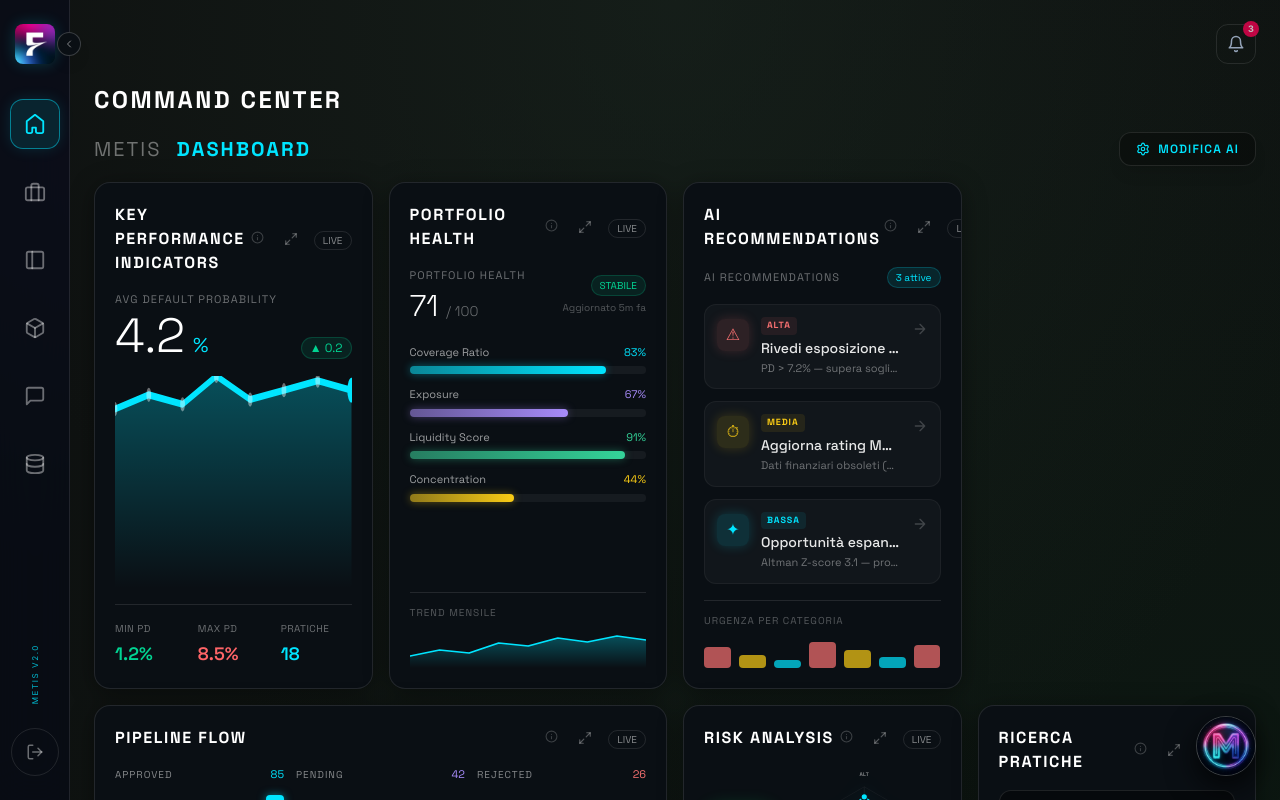
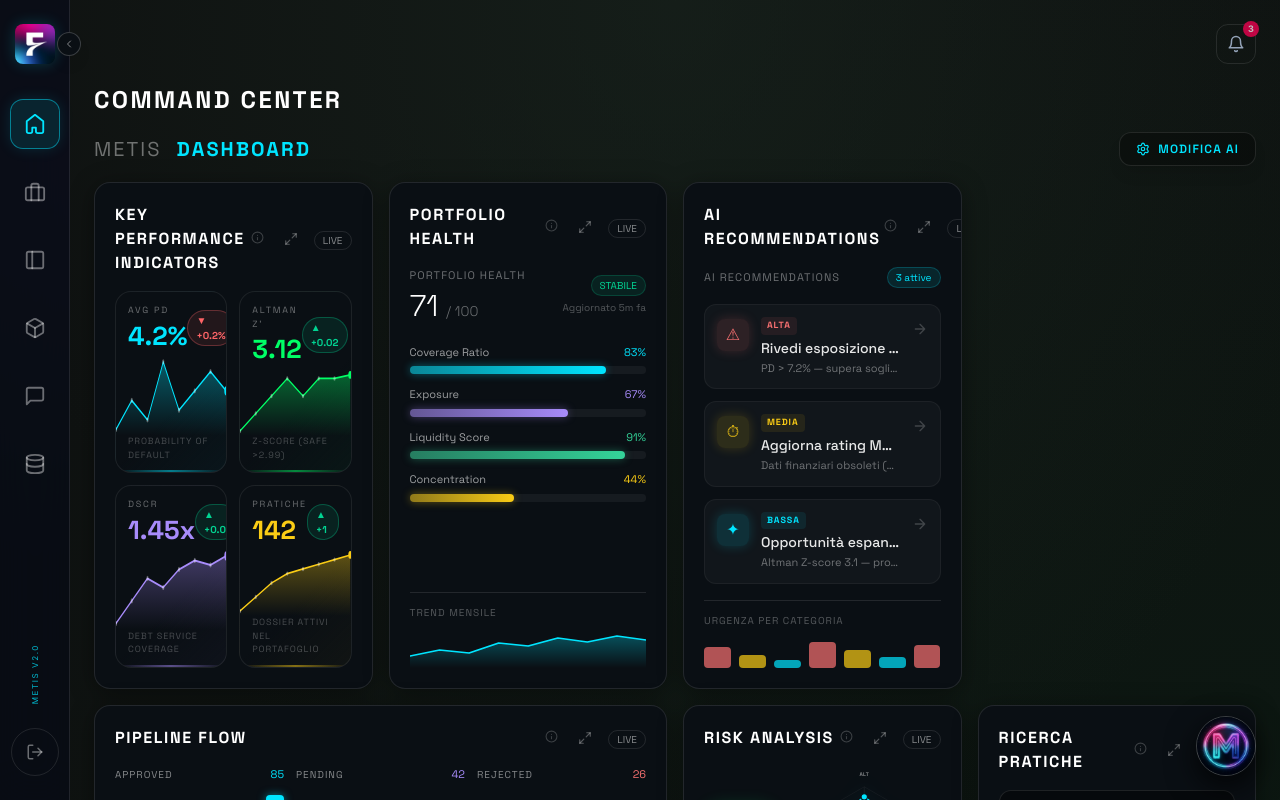
Before and after one commit to PEK91-svg/metis-mvp, a Next.js app in the folder metis-app/: page /home in a window 1280 px wide. Built offline with nearby package versions, Linux system fonts and the light colour scheme.

Commit message:
feat: redesign KpiWidget with 2x2 bento grid, sparklines, hover crosshair tooltips

```diff
--- a/metis-app/src/components/dashboard/widgets/KpiWidget.tsx
+++ b/metis-app/src/components/dashboard/widgets/KpiWidget.tsx
@@ -1,68 +1,238 @@
 "use client";
+import { useState, useRef } from "react";
 import type { DashboardData } from "@/components/dashboard/DashboardGrid";
 
+interface KpiCard {
+  id: string;
+  label: string;
+  value: string;
+  sub: string;
+  trend: number[];
+  delta: string;
+  deltaUp: boolean;
+  color: string;
+  icon: string;
+}
+
 export function KpiWidget({ data }: { data: DashboardData | null }) {
-  const avgPd = data?.avgPd ?? 4.2;
-  const pdMin = data?.pdMin ?? 1.2;
-  const pdMax = data?.pdMax ?? 8.5;
-  const total = data?.total ?? 142;
+  const avgPd = data?.kpi?.pd ? Number(data.kpi.pd) : 4.2;
+  const altman = data?.kpi?.altman ? Number(data.kpi.altman) : 3.12;
+  const dscr = data?.kpi?.dscr ? Number(data.kpi.dscr) : 1.45;
+  const total = 142;
 
-  // Build a mini area chart for avg PD trend
-  const trend = [3.8, 4.1, 3.9, 4.5, 4.0, 4.2, 4.4, 4.2];
-  const maxT = Math.max(...trend);
-  const H = 60;
-  const W = 200;
-  const pts = trend.map((v, i) => {
-    const x = (i / (trend.length - 1)) * W;
-    const y = H - (v / maxT) * H;
-    return `${x},${y}`;
+  const kpis: KpiCard[] = [
+    {
+      id: "pd",
+      label: "Avg PD",
+      value: `${avgPd.toFixed(1)}%`,
+      sub: "Probability of Default",
+      trend: [3.8, 4.1, 3.9, 4.5, 4.0, 4.2, 4.4, 4.2],
+      delta: "+0.2%",
+      deltaUp: false, // higher PD is worse
+      color: "#00E5FF",
+      icon: "📊",
+    },
+    {
+      id: "altman",
+      label: "Altman Z'",
+      value: altman.toFixed(2),
+      sub: "Z-Score (safe >2.99)",
+      trend: [2.8, 2.9, 3.0, 3.1, 3.0, 3.1, 3.1, 3.12],
+      delta: "+0.02",
+      deltaUp: true,
+      color: "#00FF66",
+      icon: "⚡",
+    },
+    {
+      id: "dscr",
+      label: "DSCR",
+      value: `${dscr.toFixed(2)}x`,
+      sub: "Debt Service Coverage",
+      trend: [1.3, 1.35, 1.4, 1.38, 1.42, 1.44, 1.43, 1.45],
+      delta: "+0.01",
+      deltaUp: true,
+      color: "#a78bfa",
+      icon: "🔷",
+    },
+    {
+      id: "total",
+      label: "Pratiche",
+      value: String(total),
+      sub: "Dossier attivi nel portafoglio",
+      trend: [130, 133, 136, 138, 139, 140, 141, 142],
+      delta: "+1",
+      deltaUp: true,
+      color: "#FACC15",
+      icon: "📁",
+    },
+  ];
+
+  const [hoveredPoint, setHoveredPoint] = useState<{ kpiId: string; idx: number } | null>(null);
+  const svgContainerRef = useRef<Map<string, HTMLDivElement>>(new Map());
+
+  // Mini sparkline helpers
+  function buildSparkline(values: number[], W = 200, H = 60) {
+    const min = Math.min(...values);
+    const max = Math.max(...values);
+    const range = max - min || 1;
+    const pts = values.map((v, i) => {
+      const x = (i / (values.length - 1)) * W;
+      const y = H - ((v - min) / range) * (H * 0.85) - H * 0.075;
+      return { x, y };
     });
-  const polyline = pts.join(" ");
-  const area = `0,${H} ${polyline} ${W},${H}`;
+    const polyline = pts.map(p => `${p.x},${p.y}`).join(" ");
+    const area = `0,${H} ${pts.map(p => `${p.x},${p.y}`).join(" ")} ${W},${H}`;
+    return { pts, polyline, area };
+  }
 
   return (
-    <div className="flex flex-col h-full w-full gap-4">
-      {/* Header stat */}
+    <div className="flex flex-col h-full w-full gap-3 overflow-hidden">
+      {/* 2x2 KPI grid */}
+      <div className="grid grid-cols-2 gap-3 flex-1 min-h-0">
+        {kpis.map((kpi) => {
+          const { pts, polyline, area } = buildSparkline(kpi.trend);
+          const W = 200, H = 60;
+          const isHov = hoveredPoint?.kpiId === kpi.id;
+          const hovIdx = isHov ? hoveredPoint!.idx : null;
+
+          return (
+            <div
+              key={kpi.id}
+              className="relative flex flex-col rounded-2xl border overflow-hidden transition-all duration-200 group"
+              style={{
+                background: `linear-gradient(135deg, #0A0F14 60%, ${kpi.color}08)`,
+                borderColor: isHov ? `${kpi.color}60` : "rgba(255,255,255,0.08)",
+                boxShadow: isHov ? `0 0 20px ${kpi.color}20` : "none",
+              }}
+            >
+              {/* Top bar */}
+              <div className="flex items-center justify-between px-3 pt-3 pb-1">
                 <div>
-        <p className="text-[11px] text-white/40 uppercase tracking-widest mb-1">Avg Default Probability</p>
-        <div className="flex items-baseline gap-2">
-          <span className="text-5xl font-light text-white font-[var(--font-space)]">{avgPd.toFixed(1)}</span>
-          <span className="text-xl text-[#00E5FF]">%</span>
-          <span className="ml-auto text-xs text-emerald-400 bg-emerald-400/10 px-2 py-0.5 rounded-full border border-emerald-400/20">▲ 0.2</span>
+                  <div className="text-[9px] uppercase tracking-[0.2em] text-white/40 font-space">{kpi.label}</div>
+                  <div
+                    className="text-[26px] font-space font-black leading-tight mt-0.5"
+                    style={{ color: kpi.color, textShadow: isHov ? `0 0 20px ${kpi.color}` : "none" }}
+                  >
+                    {kpi.value}
+                  </div>
+                </div>
+                <div className="flex flex-col items-end gap-1">
+                  <span
+                    className={`text-[10px] font-space font-bold px-2 py-0.5 rounded-full border ${
+                      kpi.deltaUp
+                        ? "text-emerald-400 border-emerald-400/30 bg-emerald-400/10"
+                        : "text-red-400 border-red-400/30 bg-red-400/10"
+                    }`}
+                  >
+                    {kpi.deltaUp ? "▲" : "▼"} {kpi.delta}
+                  </span>
                 </div>
               </div>
 
-      {/* Trend SVG */}
-      <div className="flex-1 relative">
-        <svg viewBox={`0 0 ${W} ${H}`} className="w-full h-full" preserveAspectRatio="none">
+              {/* Hover tooltip if a point is active */}
+              {hovIdx !== null && (
+                <div className="absolute top-2 left-1/2 -translate-x-1/2 z-20 pointer-events-none">
+                  <div
+                    className="px-3 py-1.5 rounded-xl border text-center"
+                    style={{ background: "#0A0F1Aee", borderColor: `${kpi.color}80` }}
+                  >
+                    <div className="text-[18px] font-space font-black" style={{ color: kpi.color }}>
+                      {kpi.trend[hovIdx]}
+                    </div>
+                    <div className="text-[9px] text-white/50 uppercase tracking-widest">Settimana {hovIdx + 1}</div>
+                  </div>
+                  <div className="w-2 h-2 rotate-45 mx-auto -mt-[5px] rounded-sm" style={{ background: `${kpi.color}80` }} />
+                </div>
+              )}
+
+              {/* Sparkline SVG */}
+              <div
+                ref={(el) => { if (el) svgContainerRef.current.set(kpi.id, el); }}
+                className="flex-1 relative"
+              >
+                <svg
+                  viewBox={`0 0 ${W} ${H}`}
+                  className="w-full h-full"
+                  preserveAspectRatio="none"
+                  onMouseLeave={() => setHoveredPoint(null)}
+                >
                   <defs>
-            <linearGradient id="kpiGrad" x1="0" y1="0" x2="0" y2="1">
-              <stop offset="0%" stopColor="#00E5FF" stopOpacity="0.3"/>
-              <stop offset="100%" stopColor="#00E5FF" stopOpacity="0"/>
+                    <linearGradient id={`grad-${kpi.id}`} x1="0" y1="0" x2="0" y2="1">
+                      <stop offset="0%" stopColor={kpi.color} stopOpacity="0.35" />
+                      <stop offset="100%" stopColor={kpi.color} stopOpacity="0" />
                     </linearGradient>
                   </defs>
-          <polygon points={area} fill="url(#kpiGrad)"/>
-          <polyline points={polyline} fill="none" stroke="#00E5FF" strokeWidth="2" strokeLinecap="round" strokeLinejoin="round"/>
-          {trend.map((v, i) => {
-            const x = (i / (trend.length - 1)) * W;
-            const y = H - (v / maxT) * H;
-            return <circle key={i} cx={x} cy={y} r={i === trend.length - 1 ? 3.5 : 2} fill={i === trend.length - 1 ? "#00E5FF" : "#fff"} opacity={i === trend.length - 1 ? 1 : 0.4}/>;
+                  <polygon points={area} fill={`url(#grad-${kpi.id})`} />
+                  <polyline
+                    points={polyline}
+                    fill="none"
+                    stroke={kpi.color}
+                    strokeWidth="1.5"
+                    strokeLinecap="round"
+                    strokeLinejoin="round"
+                  />
+                  {/* Invisible wide hit targets per point */}
+                  {pts.map((p, i) => (
+                    <rect
+                      key={i}
+                      x={i === 0 ? 0 : (pts[i - 1].x + p.x) / 2}
+                      y={0}
+                      width={
+                        i === 0
+                          ? (pts[1].x + p.x) / 2
+                          : i === pts.length - 1
+                          ? W - (pts[i - 1].x + p.x) / 2
+                          : (pts[i + 1].x + p.x) / 2 - (pts[i - 1].x + p.x) / 2
+                      }
+                      height={H}
+                      fill="transparent"
+                      className="cursor-crosshair"
+                      onMouseEnter={() => setHoveredPoint({ kpiId: kpi.id, idx: i })}
+                    />
+                  ))}
+                  {/* Dots */}
+                  {pts.map((p, i) => {
+                    const isPoint = hovIdx === i;
+                    return (
+                      <g key={i}>
+                        {isPoint && (
+                          <circle cx={p.x} cy={p.y} r={10} fill={kpi.color} opacity={0.12} />
+                        )}
+                        <circle
+                          cx={p.x}
+                          cy={p.y}
+                          r={isPoint ? 4.5 : i === pts.length - 1 ? 3.5 : 2}
+                          fill={isPoint ? kpi.color : i === pts.length - 1 ? kpi.color : "#fff"}
+                          opacity={isPoint || i === pts.length - 1 ? 1 : 0.35}
+                          style={{
+                            filter: isPoint ? `drop-shadow(0 0 5px ${kpi.color})` : "none",
+                            transition: "r 0.1s, opacity 0.1s",
+                          }}
+                        />
+                        {/* Vertical crosshair line */}
+                        {isPoint && (
+                          <line
+                            x1={p.x} y1={0} x2={p.x} y2={H}
+                            stroke={kpi.color}
+                            strokeWidth={1}
+                            strokeOpacity={0.3}
+                            strokeDasharray="3,3"
+                          />
+                        )}
+                      </g>
+                    );
                   })}
                 </svg>
               </div>
 
-      {/* Sub KPIs */}
-      <div className="grid grid-cols-3 gap-3 border-t border-white/10 pt-4">
-        {[
-          { label: "Min PD", value: `${pdMin.toFixed(1)}%`, color: "text-emerald-400" },
-          { label: "Max PD", value: `${pdMax.toFixed(1)}%`, color: "text-red-400" },
-          { label: "Pratiche", value: total, color: "text-[#00E5FF]" },
-        ].map(k => (
-          <div key={k.label}>
-            <p className="text-[10px] text-white/40 uppercase tracking-wider mb-1">{k.label}</p>
-            <p className={`text-lg font-[var(--font-space)] font-semibold ${k.color}`}>{k.value}</p>
+              {/* Sub label */}
+              <div className="px-3 pb-2 text-[9px] uppercase tracking-widest text-white/25 font-space">{kpi.sub}</div>
+
+              {/* Bottom accent line */}
+              <div className="h-[2px] w-full" style={{ background: `linear-gradient(90deg, transparent, ${kpi.color}80, transparent)` }} />
             </div>
-        ))}
+          );
+        })}
       </div>
     </div>
   );
```
Lines whose indentation alone changed are shown as unchanged.
